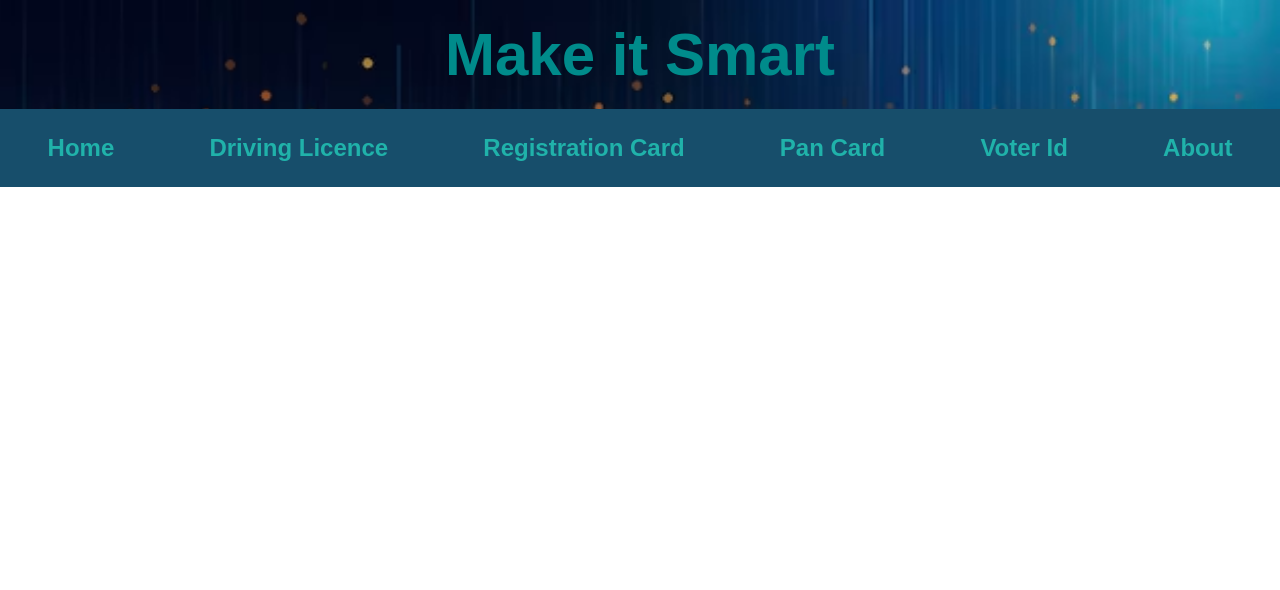
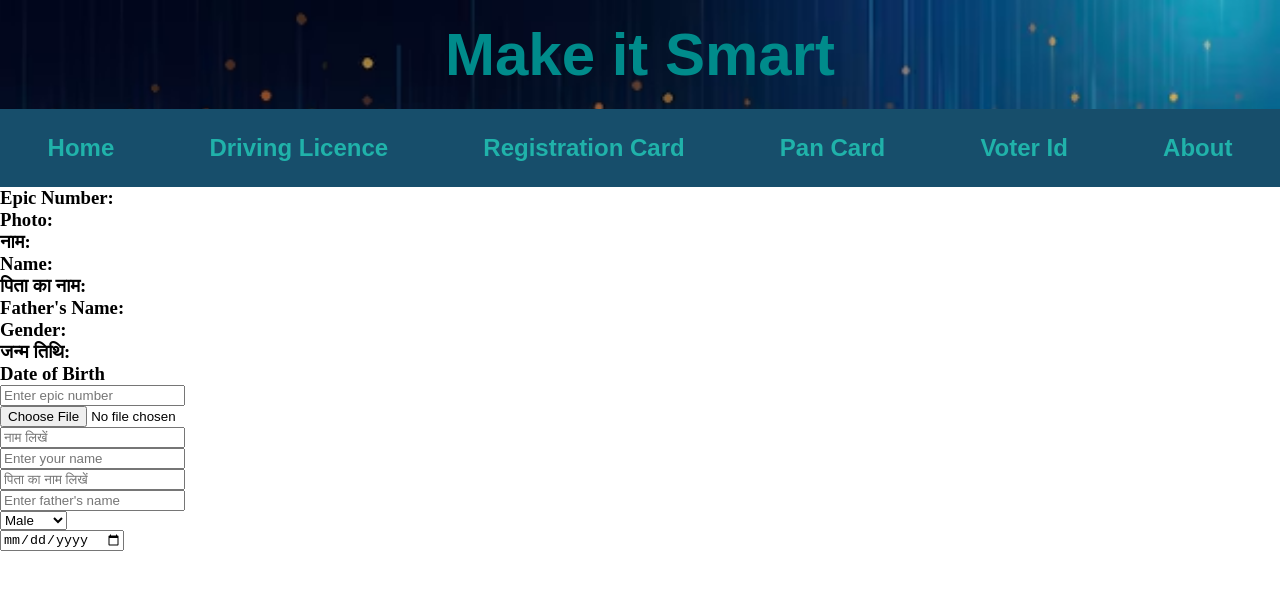
Before and after one commit to Kumar-Awadhesh/Smart-Card, a React (Vite) app in the folder vite-project/: page /voter_id_form in a window 1280 px wide. Shown: the top 590 px of the page. Built offline with nearby package versions, Linux system fonts and the light colour scheme.

Commit message:
vote id form component added

```diff
--- a/vite-project/src/App.css
+++ b/vite-project/src/App.css
@@ -531,7 +531,7 @@
   box-sizing: border-box;
   text-align: center;
   border-radius: 5px;
-  margin-top: 50px;
+  margin-top: 25px;
   background-image: url("/images/voter-front-background.jpg");
   background-position: center;
   background-repeat: no-repeat;
@@ -631,6 +631,7 @@
   width: 350px;
   box-sizing: border-box;
   border-radius: 5px;
+  margin-top: 25px;
   background-image: linear-gradient(rgba(255,255,255,0.2)),
   url("/images/voter-back-background.jpg");
   background-position: center;
@@ -653,7 +654,7 @@
 .sign-qr-epic-container>img:first-child{
   width: 45px;
   height: 30px;
-  margin-bottom: 10px;
+  margin-bottom: 15px;
   border: 1px solid;
 }
 
@@ -665,7 +666,8 @@
 }
 
 .sign-qr-epic-container>h4{
-  font-size: small;
+  font-size: x-small;
+  text-align: center;
 }
 
 .address-download-container{
@@ -674,7 +676,7 @@
 }
 
 .address-download-container>div:first-child{
-  margin-bottom: 20px;
+  margin-bottom: 30px;
 }
 
 .address-container>p:first-child,
@@ -684,9 +686,8 @@
 }
 
 .voter-back-bottom-container{
-  height: 20px;
   display: flex;
-  gap: 50px;
+  gap: 50px;;
   font-size: x-small;
   font-weight: 500;
   padding-left: 5px;
@@ -698,6 +699,7 @@
   display: flex;
   gap: 5px;
   align-self: center;
+  padding: 3px 0 3px 0;
 }
 
 .voter-back-bottom-container>p:first-child>img{
--- a/vite-project/src/App.jsx
+++ b/vite-project/src/App.jsx
@@ -5,6 +5,7 @@ import DrivingLicence from './components/driving_licence'
 import Navbar from './components/navbar'
 import Dashboard from './components/dashboard'
 import VoterId from './components/voterId'
+import VoterIdForm from './components/voterId_form'
 import './App.css'
 
 
@@ -19,6 +20,7 @@ function App(){
         <Route path='/driving-licence-form' element={<NewDrivingLicence/>}/>
         <Route path='/driving_licence' element={<DrivingLicence/>}/>
         <Route path='/voter_id' element={<VoterId/>}/>
+        <Route path='/voter_id_form' element={<VoterIdForm/>} />
       </Routes>
     </>
   )
--- a/vite-project/src/components/navbar.jsx
+++ b/vite-project/src/components/navbar.jsx
@@ -24,7 +24,10 @@ const Navbar = () => {
                     <div><h2 onClick={(e) => navigate("/driving-licence-form")}>Driving Licence</h2></div>
                     <div><h2>Registration Card</h2></div>
                     <div><h2>Pan Card</h2></div>
-                    <div><h2 onClick={(e) => navigate("/voter_id")}>Voter Id</h2></div>
+                    <div><h2 onClick={(e) => {
+                        setNavbar(false)
+                        navigate("/voter_id_form");
+                    }}>Voter Id</h2></div>
                     <div><h2>About</h2></div>
                 </div>
                 <h2 className="menu">
@@ -45,7 +48,10 @@ const Navbar = () => {
                             }}>Driving Licence</h4></div>
                             <div><h4>Registration Card</h4></div>
                             <div><h4>Pan Card</h4></div>
-                            <div><h4>Voter Id</h4></div>
+                            <div><h4 onClick={(e)=> {
+                                setNavbar(false)
+                                navigate("/voter_id_form")
+                            }}>Voter Id</h4></div>
                             <div><h4>About</h4></div>
                         </div>
                     </div>
--- /dev/null
+++ b/vite-project/src/components/voterId_form.jsx
@@ -0,0 +1,42 @@
+import { useState } from "react";
+
+
+const VoterIdForm = () => {
+
+
+
+    return (
+        <>
+            <main className="voterId-form-container">
+                <div className="voter-front-form-container">
+                    <div>
+                        <h3>Epic Number:</h3>
+                        <h3>Photo:</h3>
+                        <h3>नाम:</h3>
+                        <h3>Name:</h3>
+                        <h3>पिता का नाम:</h3>
+                        <h3>Father's Name:</h3>
+                        <h3>Gender:</h3>
+                        <h3>जन्म तिथि:</h3>
+                        <h3>Date of Birth</h3>
+                    </div>
+                    <div>
+                        <input type="text" placeholder="Enter epic number" /><br />
+                        <input type="file" placeholder="Upload photo" /><br />
+                        <input type="text" placeholder="नाम लिखें " /><br />
+                        <input type="text" placeholder="Enter your name" /><br />
+                        <input type="text" placeholder="पिता का नाम लिखें " /><br />
+                        <input type="text" placeholder="Enter father's name" /><br />
+                        <select className="gender-selection">
+                            <option value="Male">Male</option>
+                            <option value="Female">Female</option>
+                        </select><br />
+                        <input type="date" placeholder="Enter date of birth" />
+                    </div>
+                </div>
+            </main>
+        </>
+    )
+}
+
+export default VoterIdForm;
```
